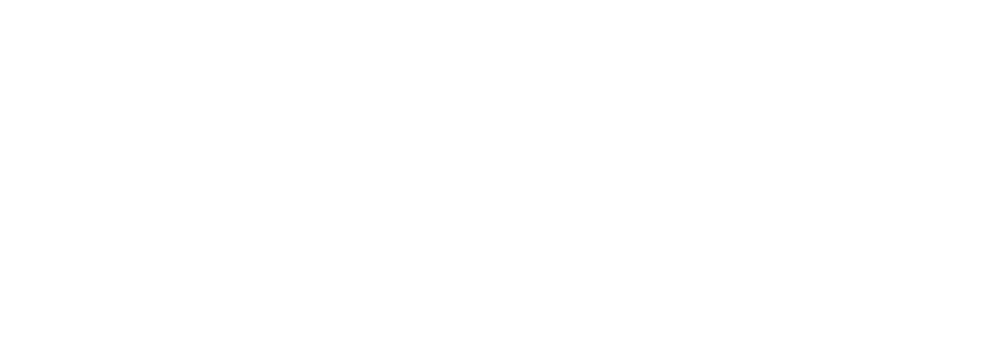
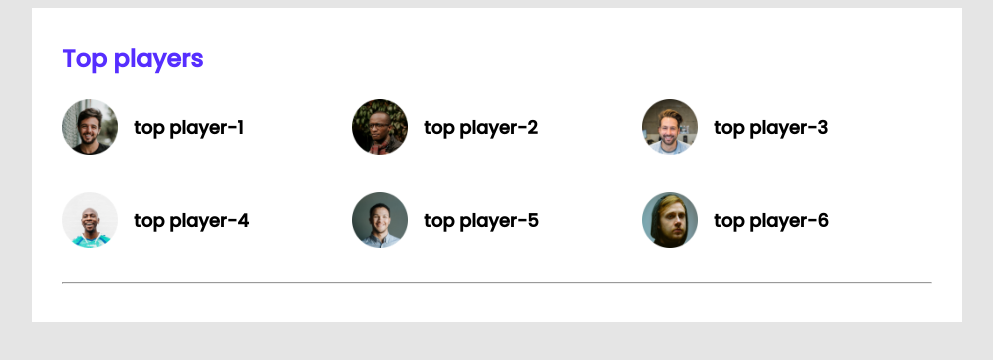
Before and after one commit to dwaipayan01/leader-board, a plain HTML site: page index.html in a window 1280 px wide. Shown: the whole page, without its empty margins (143-1136 px from the left). Drawn offline with Linux system fonts and the light colour scheme.

Commit message:
my night commit

```diff
--- a/index.html
+++ b/index.html
@@ -6,10 +6,47 @@
     <meta http-equiv="X-UA-Compatible" content="IE=edge">
     <meta name="viewport" content="width=device-width, initial-scale=1.0">
     <title>leader-board</title>
+    <link rel="stylesheet" href="styles/style.css">
 </head>
 
 <body>
+    <header>
 
+    </header>
+    <main>
+        <section class="container">
+            <div class="top-players ">
+                <h2 class="section-title">Top players</h2>
+                <div class="players">
+                    <div class="player">
+                        <img src="images/players/player-1.png" alt="">
+                        <h3 class="player-name">top player-1</h3>
+                    </div>
+                    <div class="player">
+                        <img src="images/players/player-2.png" alt="">
+                        <h3 class="player-name">top player-2</h3>
+                    </div>
+                    <div class="player">
+                        <img src="images/players/player-3.png" alt="">
+                        <h3 class="player-name">top player-3</h3>
+                    </div>
+                    <div class="player">
+                        <img src="images/players/player-4.png" alt="">
+                        <h3 class="player-name">top player-4</h3>
+                    </div>
+                    <div class="player">
+                        <img src="images/players/player-5.png" alt="">
+                        <h3 class="player-name">top player-5</h3>
+                    </div>
+                    <div class="player">
+                        <img src="images/players/player-6.png" alt="">
+                        <h3 class="player-name">top player-6</h3>
+                    </div>
+                </div>
+            </div>
+            <hr>
+        </section>
+    </main>
 </body>
 
 </html>
--- a/styles/style.css
+++ b/styles/style.css
@@ -0,0 +1,42 @@
+@import url('https://fonts.googleapis.com/css2?family=Poppins:wght@400;500&display=swap');
+body{
+    font-family: 'Poppins', sans-serif;
+    background-color: #E5E5E5;
+}
+main{
+    display: flex;
+    justify-content: center;
+}
+.section-title{
+    color: #562EFF;
+    font-size: 24px;
+    margin-top: 3px;
+}
+.container{
+    background-color: #FFFFFF;
+    width: 870px;
+    padding: 30px;
+}
+.top-players{
+    margin-bottom: 30px;
+}
+.players{
+    display: grid;
+    grid-template-columns: repeat(3, 1fr);
+    grid-row-gap: 30px;
+}
+.player{
+    display: flex;
+    align-items: center;
+}
+.player img{
+    width: 56px;
+    height: 56px;
+}
+.player-name{
+    margin-left: 16px;
+    font-size: 18px;
+}
+hr{
+    1px solid #D1D1D1;
+}
```
